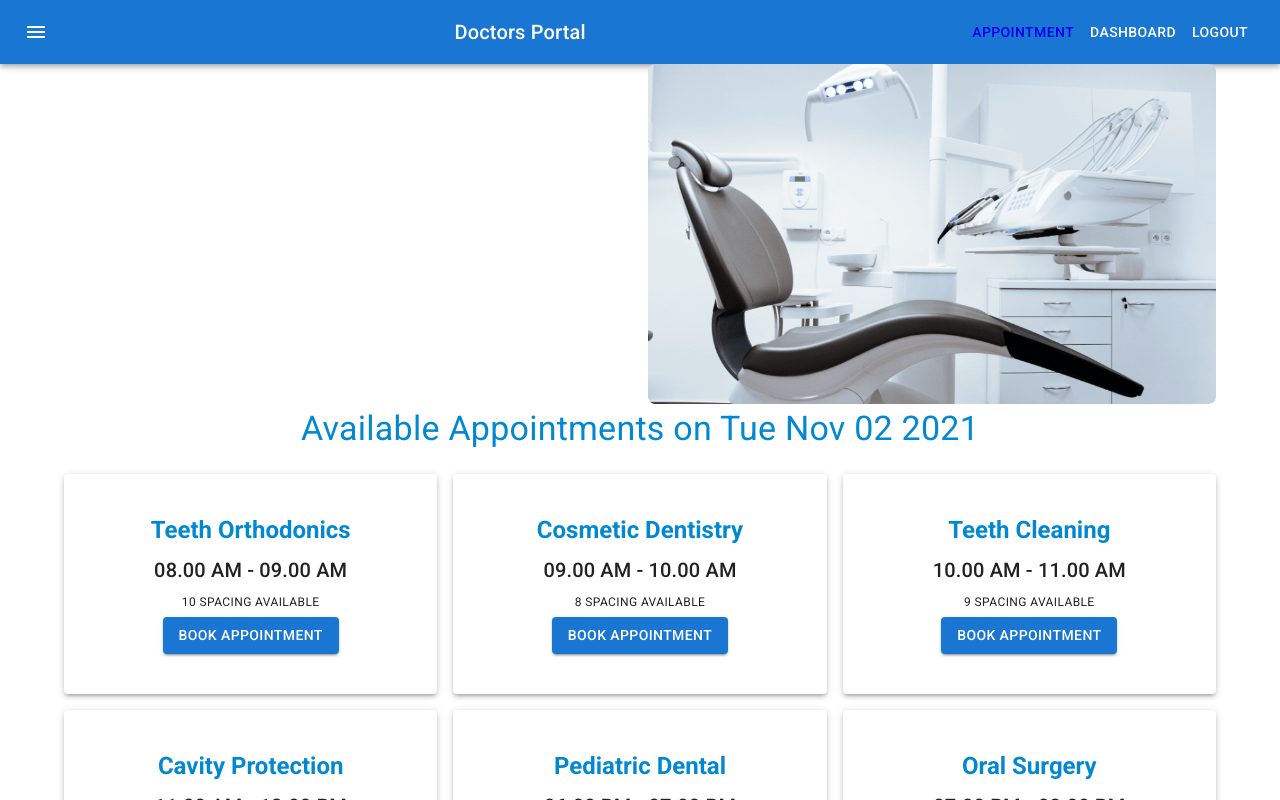
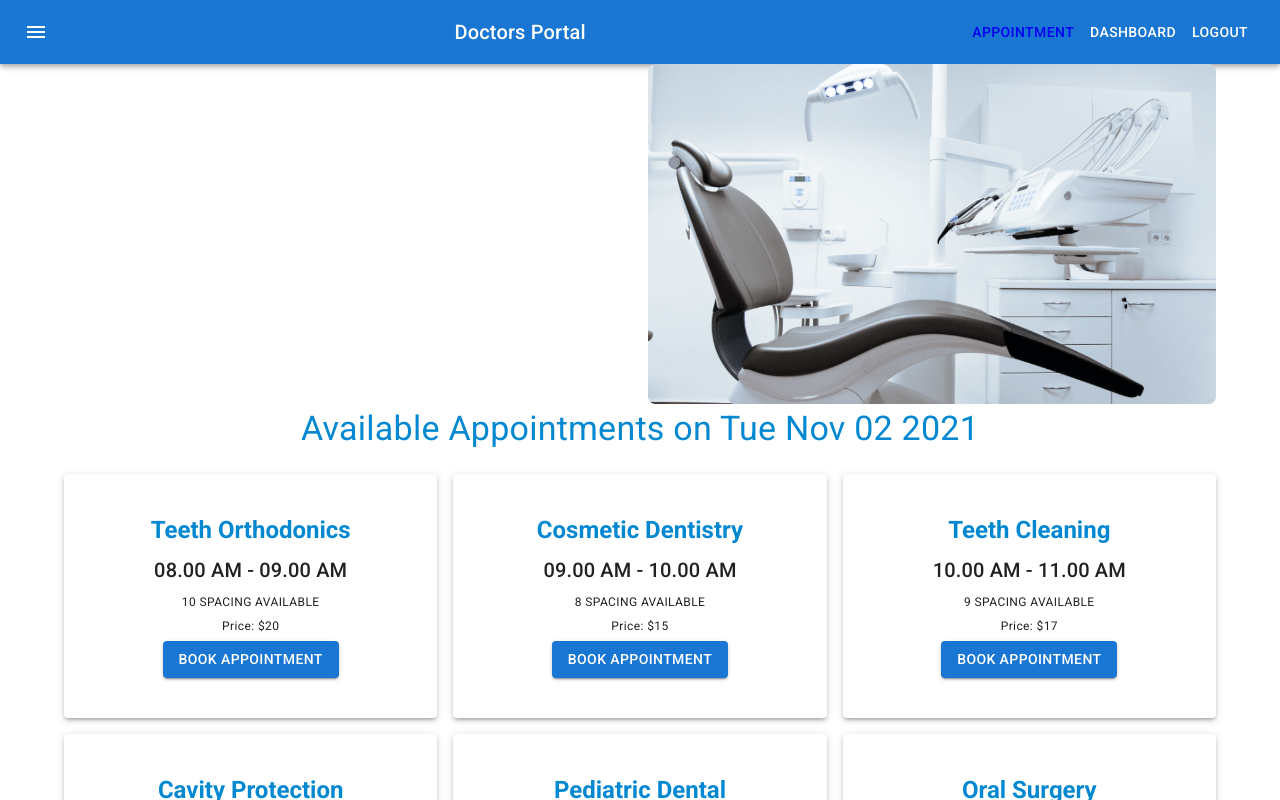
Before and after one commit to showkhin1997/doctors-portal-client, a React (Create React App) app: page /appointment in a window 1280 px wide. Shown: the top 800 px of the page. Built offline with nearby package versions, Linux system fonts and the light colour scheme; no server answers; sample sign-in values are in the browser's storage.

Commit message:
api change

```diff
--- a/src/Pages/Appointment/AvailableAppointments/AvailableAppointmetns.js
+++ b/src/Pages/Appointment/AvailableAppointments/AvailableAppointmetns.js
@@ -9,36 +9,42 @@ const AvailableAppointmetns = ({ date }) => {
             id: 1,
             name: 'Teeth Orthodonics',
             time: '08.00 AM - 09.00 AM',
+            price: 20,
             space: 10,
         },
         {
             id: 2,
             name: 'Cosmetic Dentistry',
             time: '09.00 AM - 10.00 AM',
+            price: 15,
             space: 8,
         },
         {
             id: 3,
             name: 'Teeth Cleaning',
             time: '10.00 AM - 11.00 AM',
+            price: 17,
             space: 9,
         },
         {
             id: 4,
             name: 'Cavity Protection',
             time: '11.00 AM - 12.00 PM',
+            price: 19,
             space: 5,
         },
         {
             id: 5,
             name: 'Pediatric Dental',
             time: '06.00 PM - 07.00 PM',
+            price: 25,
             space: 10,
         },
         {
             id: 6,
             name: 'Oral Surgery',
             time: '07.00 PM - 08.00 PM',
+            price: 35,
             space: 10,
         },
     ]
--- a/src/Pages/Appointment/Booking/Booking.js
+++ b/src/Pages/Appointment/Booking/Booking.js
@@ -7,7 +7,7 @@ const Booking = ({ booking, date, setBookingSuccessfull }) => {
     const handleBookingOpen = () => setOpenBokking(true);
     const handleBookingClose = () => setOpenBokking(false);
 
-    const { name, time, space } = booking
+    const { name, time, space, price } = booking;
 
     return (
         <>
@@ -21,6 +21,9 @@ const Booking = ({ booking, date, setBookingSuccessfull }) => {
                     </Typography>
                     <Typography variant="caption" display="block" gutterBottom>
                         {space} SPACING AVAILABLE
+                    </Typography>
+                    <Typography variant="caption" display="block" gutterBottom>
+                        Price: ${price}
                     </Typography>
                     <Button onClick={handleBookingOpen} variant="contained">BOOK APPOINTMENT</Button>
                 </Paper>
--- a/src/Pages/Appointment/BookingModal/BookingModal.js
+++ b/src/Pages/Appointment/BookingModal/BookingModal.js
@@ -22,7 +22,7 @@ const style = {
 
 const BookingModal = ({ openBokking, handleBookingClose, booking, date, setBookingSuccessfull }) => {
 
-    const { name, time } = booking;
+    const { name, time, price } = booking;
     const { user } = useAuth();
 
     const initialInfo = { name: user.displayName, email: user.email, phone: '' }
@@ -33,11 +33,12 @@ const BookingModal = ({ openBokking, handleBookingClose, booking, date, setBooki
         const appointment = {
             ...bookingInfo,
             time,
+            price,
             serviceName: name,
             date: date.toLocaleDateString()
         }
 
-        fetch('https://fast-taiga-40321.herokuapp.com/appointments', {
+        fetch('http://localhost:5000/appointments', {
             method: 'POST',
             headers: {
                 'content-type': 'application/json'
--- a/src/Pages/Dashboard/MakeAdmin/MakeAdmin.js
+++ b/src/Pages/Dashboard/MakeAdmin/MakeAdmin.js
@@ -13,7 +13,7 @@ const MakeAdmin = () => {
 
     const handleAdminForm = e => {
         const user = { email }
-        fetch('https://fast-taiga-40321.herokuapp.com/users/admin', {
+        fetch('http://localhost:5000/users/admin', {
             method: 'PUT',
             headers: {
                 'authorization': `Bearer  ${token}`,
--- a/src/hooks/useFirebase.js
+++ b/src/hooks/useFirebase.js
@@ -87,7 +87,7 @@ const useFirebase = () => {
     }, [auth])
 
     useEffect(() => {
-        fetch(`https://fast-taiga-40321.herokuapp.com/users/${user.email}`)
+        fetch(`http://localhost:5000/users/${user.email}`)
             .then(res => res.json())
             .then(data => setAdmin(data.admin))
     }, [user.email])
@@ -105,7 +105,7 @@ const useFirebase = () => {
 
     const saveUser = (email, displayName, method) => {
         const user = { email, displayName };
-        fetch('https://fast-taiga-40321.herokuapp.com/users', {
+        fetch('http://localhost:5000/users', {
             method: method,
             headers: {
                 'content-type': 'application/json'
```
